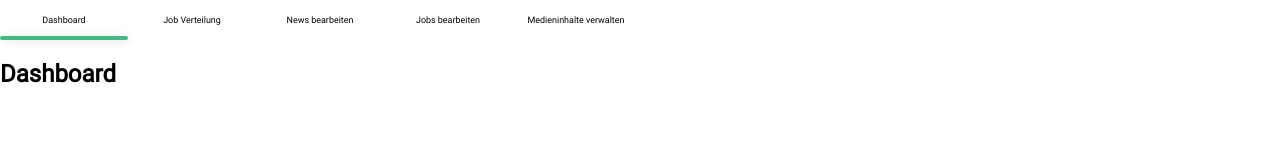
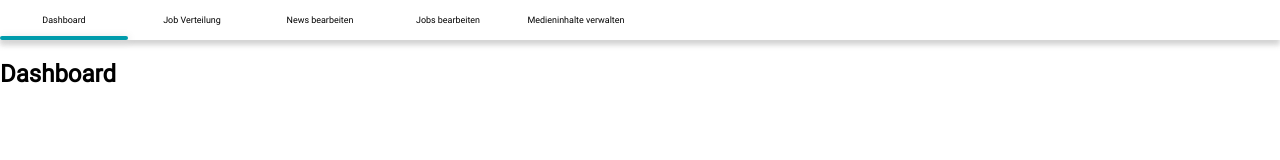
Before and after one commit to dorfingerjonas/jungschar-infoscreen, a website: page public/index.html in a window 1280 px wide. Drawn offline with nearby package versions, Linux system fonts and the light colour scheme; files that its build step writes are made by us from their sources; files whose address does not match are found by name.

Commit message:
modify nav.css

```diff
--- a/public/style/nav.css
+++ b/public/style/nav.css
@@ -1,11 +1,13 @@
 nav {
     width: 50%;
     height: 5vh;
+    padding-right: 50%;
     font-size: .7vw;
     display: flex;
     justify-content: space-between;
     align-items: center;
     user-select: none;
+    box-shadow: 0px 5px 5px 0px rgba(201,201,201,0.8);
 }
 
 nav span {
@@ -26,7 +28,7 @@ nav span:active {
 #currentPageBar {
     width: 10vw;
     height: .5vh;
-    background: #42b983;
+    background: #009bab;
     position: absolute;
     top: 4.5vh;
     left: 0;
```
